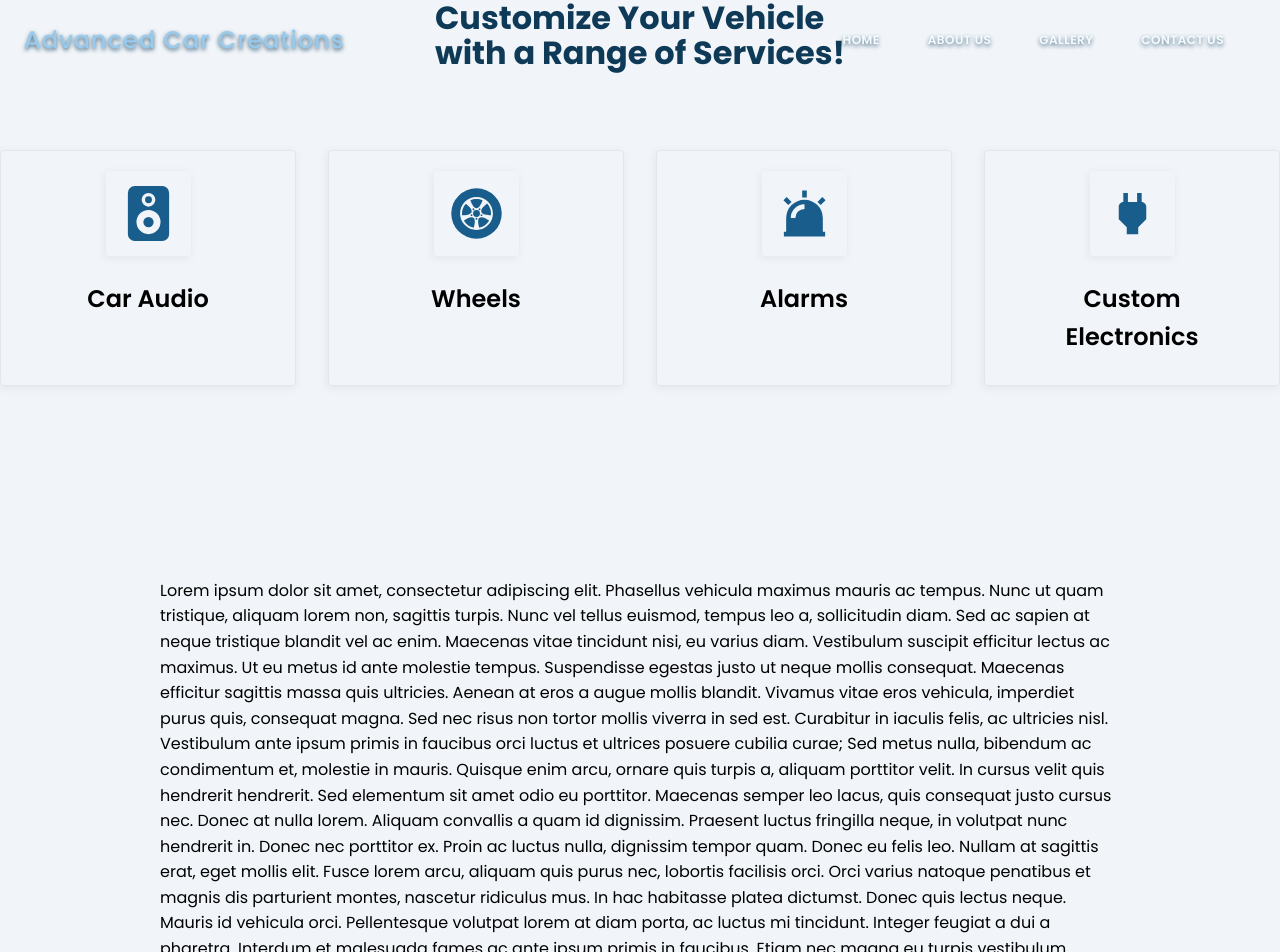
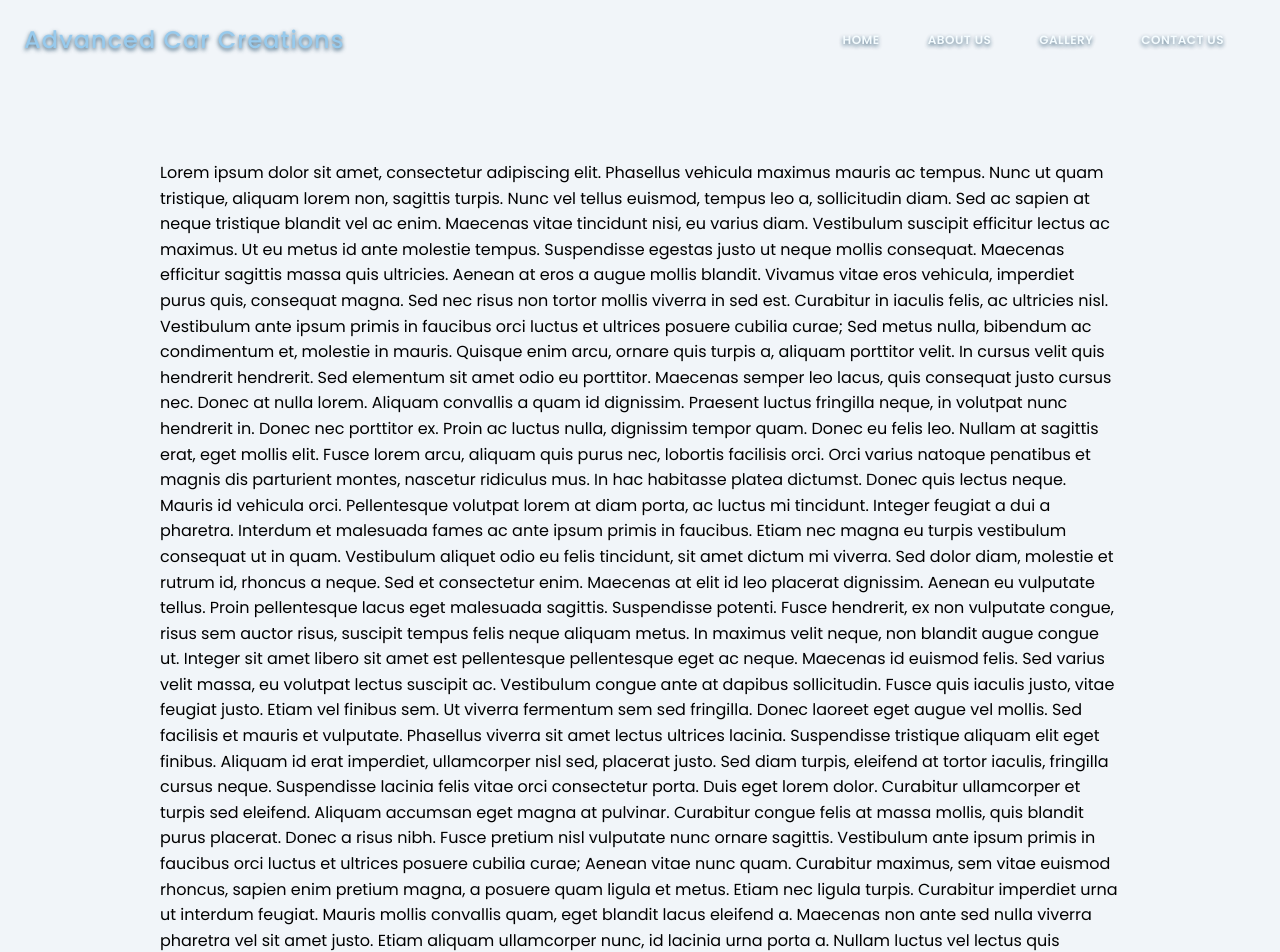
Before and after one commit to joncoronel/draft, a Next.js app: page / in a window 1280 px wide. Shown: the top 952 px of the page. Built offline with nearby package versions, Linux system fonts and the light colour scheme.

Commit message:
reversed order

```diff
--- a/pages/index.js
+++ b/pages/index.js
@@ -28,9 +28,8 @@ function Home(props) {
         <link rel="icon" href="/favicon.ico" />
       </Head>
       <div className={styles.spacing}>
+        <Content />
         <AboutUs />
-
-        <Content />
       </div>
     </>
   );
```
